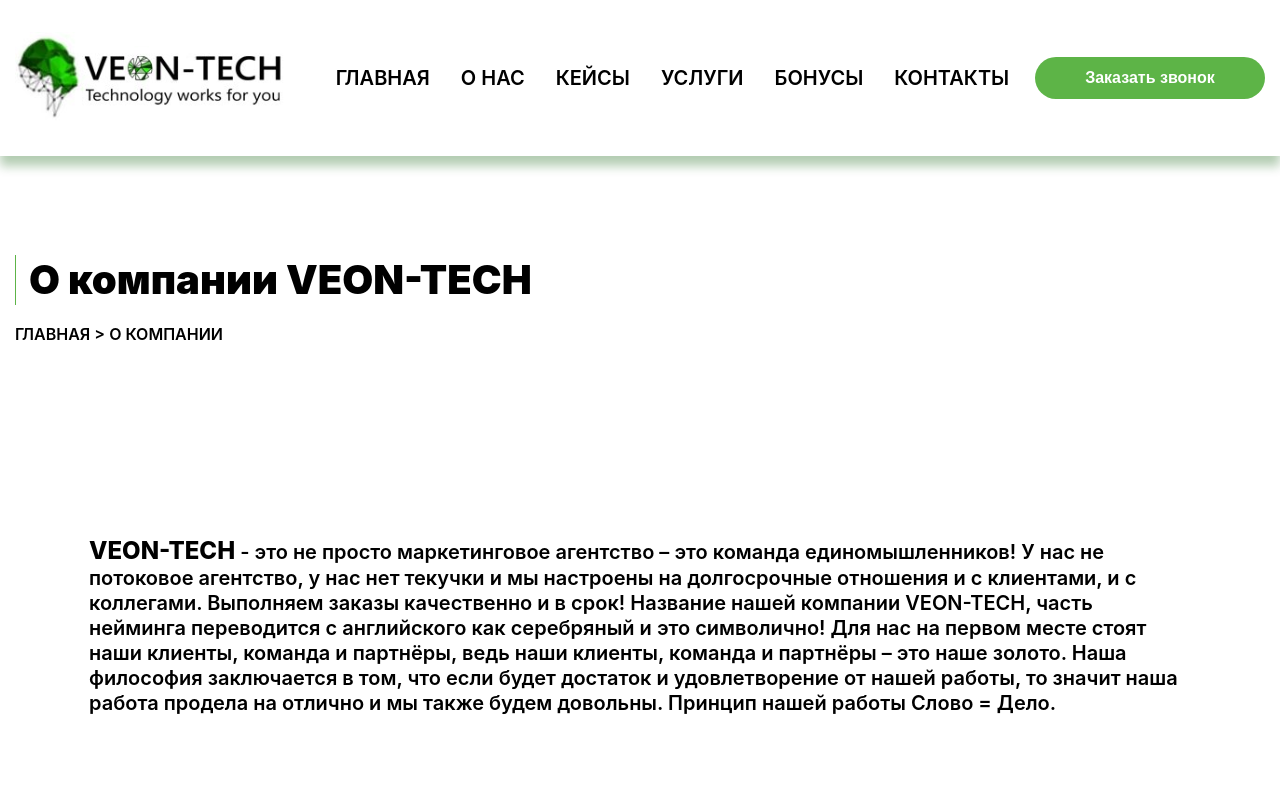
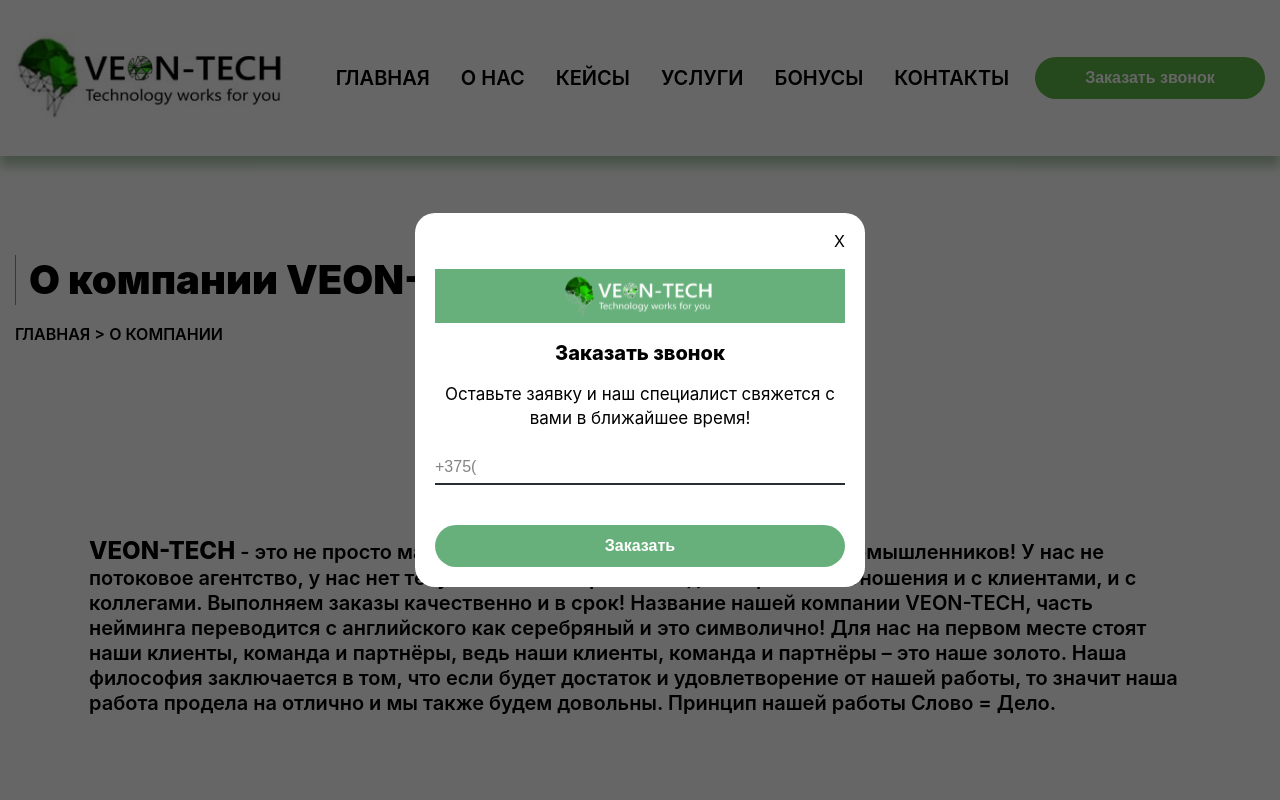
Before and after one commit to NikolayYaroslavcev/testjob, a React (Create React App) app: page / in a window 1280 px wide. Both pictures are taken after a click on the button "Заказать звонок". Shown: the top 800 px of the page. Built offline with nearby package versions, Linux system fonts and the light colour scheme.

Commit message:
feat:modal

```diff
--- a/package.json
+++ b/package.json
@@ -4,6 +4,7 @@
   "private": true,
   "homepage": "https://NikolayYaroslavcev.github.io/testjob",
   "dependencies": {
+    "@headlessui/react": "^1.7.8",
     "@testing-library/jest-dom": "^5.14.1",
     "@testing-library/react": "^13.0.0",
     "@testing-library/user-event": "^13.2.1",
--- /dev/null
+++ b/src/assets/modal/style-modal.ts
@@ -0,0 +1,100 @@
+import styled from 'styled-components';
+
+
+export const ModalWrap = styled.div`
+  position: fixed;
+  left: 0;
+  right: 0;
+  top: 0;
+  bottom: 0;
+  display: flex;
+  align-items: center;
+  text-align: center;
+  justify-content: center;
+  flex-direction: column;
+  background-color: rgba(0, 0, 0, 0.6);
+  transition: all 0.3s;
+  //scale: 0;
+`
+export const PopupWrap = styled.div`
+  display: flex;
+  flex-direction: column;
+  row-gap: 20px;
+  background-color: #ffffff;
+  border-radius: 20px;
+  padding: 20px;
+  max-width: 450px;
+  transition: all 0.3s;
+`
+export const DialogButton = styled.button`
+  background: #67b07b;
+  border-radius: 26px;
+  font-weight: 800;
+  font-size: 16px;
+  line-height: 20px;
+  color: #FFFFFF;
+  padding: 11px 30px;
+  display: flex;
+  justify-content: center;
+  transition: all 0.3s;
+  align-self: center;
+  width: 100%;
+
+  :hover {
+    background: #3D5F47;
+  }
+
+
+`
+export const ButtonClose = styled.span`
+  align-self: end;
+  cursor: pointer;
+`
+
+export const DialogBlock = styled.div`
+  display: flex;
+  flex-direction: column;
+  row-gap: 20px;
+
+  img {
+    background: #67b07b;
+  }
+
+
+  div {
+    font-weight: 800;
+    font-size: 20px;
+  }
+
+  p {
+    font-size: 17px;
+    line-height: 1.4;
+
+  }
+
+  input {
+    max-width: 100%;
+    margin-bottom: 20px;
+    padding: 7px 0;
+    height: auto;
+    background-color: transparent;
+    -webkit-box-shadow: none;
+    box-shadow: none;
+    border-width: 0 0 2px;
+    border-style: solid;
+    display: block;
+    width: 100%;
+    font-size: 16px;
+    font-weight: 400;
+    color: #666;
+    background-image: none;
+    border-bottom: 2px solid #282c34;
+
+    ::placeholder {
+      color: #666;
+      opacity: 0.8;
+    }
+  }
+
+
+`
--- a/src/components/header/header.tsx
+++ b/src/components/header/header.tsx
@@ -2,6 +2,7 @@
 
 
 import logo from '../../assets/img/logo.svg'
+import logoModal from '../../assets/img/modal/logoTop.svg'
 import {
     Button,
     HeaderImage,
@@ -12,14 +13,26 @@
     MenuSubItem,
     StyledContainer,
     SubMenu
-} from "./header-style";
-import {Burger} from "../../assets/burger/style-burger";
-import {MenuList} from "../../assets/menu/style-menu";
+} from './header-style';
+import {Burger} from '../../assets/burger/style-burger';
+import {MenuList} from '../../assets/menu/style-menu';
+import {Dialog} from '@headlessui/react';
+import {ButtonClose, DialogBlock, DialogButton, ModalWrap, PopupWrap} from '../../assets/modal/style-modal';
+
 
 export const Header = () => {
     const [openBurger, setOpenBurger] = useState<boolean>(false);
+    const [openModal, setOpenModal] = useState<boolean>(false);
+
     const onClickBurger = () => {
         setOpenBurger(!openBurger)
+    }
+
+    const onClickModal = () => {
+        setOpenModal(true)
+    }
+    const onClickModalWindow = () => {
+        setOpenModal(false)
     }
 
     return (
@@ -53,8 +66,23 @@
                             <MenuItem><a href="#">КОНТАКТЫ</a></MenuItem>
                         </MenuList>
                     </Menu>
-                    <Button type={"button"}>Заказать звонок</Button>
-                    <Burger isOpenBurger={openBurger} onClick={onClickBurger}><span/></Burger>
+                    <Button onClick={onClickModal} type={'button'}>Заказать звонок</Button>
+                    <Dialog open={openModal} onClose={onClickModalWindow}>
+                        <ModalWrap>
+                            <PopupWrap>
+                                <ButtonClose onClick={onClickModalWindow}>X</ButtonClose>
+                                <Dialog.Panel>
+                                    <DialogBlock>
+                                        <img src={logoModal} alt="logo"/>
+                                        <div>Заказать звонок</div>
+                                        <p>Оставьте заявку и наш специалист свяжется с вами в ближайшее время!</p>
+                                        <input type="tel" placeholder={'+375('}/>
+                                    </DialogBlock>
+                                </Dialog.Panel>
+                                <DialogButton>Заказать</DialogButton>
+                            </PopupWrap>
+                        </ModalWrap>
+                    </Dialog>
                 </HeaderWrapper>
             </StyledContainer>
         </HeaderStyle>
```
Also changed, not shown: src/assets/modal/modal-window.tsx (added, +38 -0 lines), src/assets/img/modal/logoTop.svg (added), 1 other file (tests, documents, lock files or other folders).
